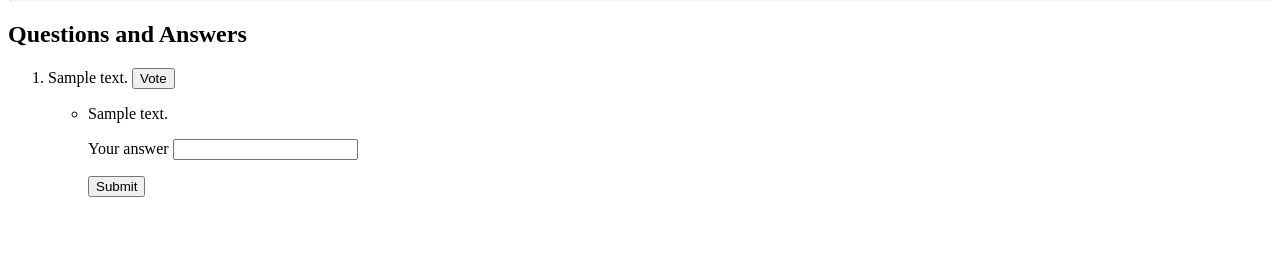
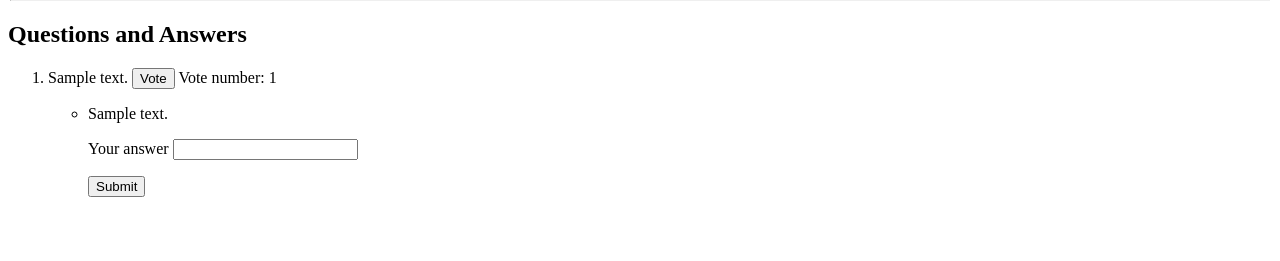
Before and after one commit to vyvanhuynh/petCare-vetShare, a Flask app: page /forum in a window 1280 px wide. Shown: the part 257-518 px from the top of the page. Run offline with Flask 2, Linux system fonts and the light colour scheme; tables that the repository leaves empty hold one stand-in row (values such as "Sample post").

Commit message:
user can vote on a question, working on aone vote per one user per question

```diff
--- a/templates/forum.html
+++ b/templates/forum.html
@@ -20,12 +20,13 @@
 
     <h2>Questions and Answers</h2>
     <ol>
-    {% for question in questions %}
+    {% for question in questions|sort(attribute='vote_count', reverse = True) %}
         <li>
             <form action="/forum" method="POST">
             <input type="hidden" id="question_id" name="question_id" value={{question.question_id}}>
             <p>{{ question.question_body }}
                 <input type="submit" name="new vote" value="Vote" >
+                Vote number: {{ question.vote_count }}
             </p>
 
             <ul>
```
